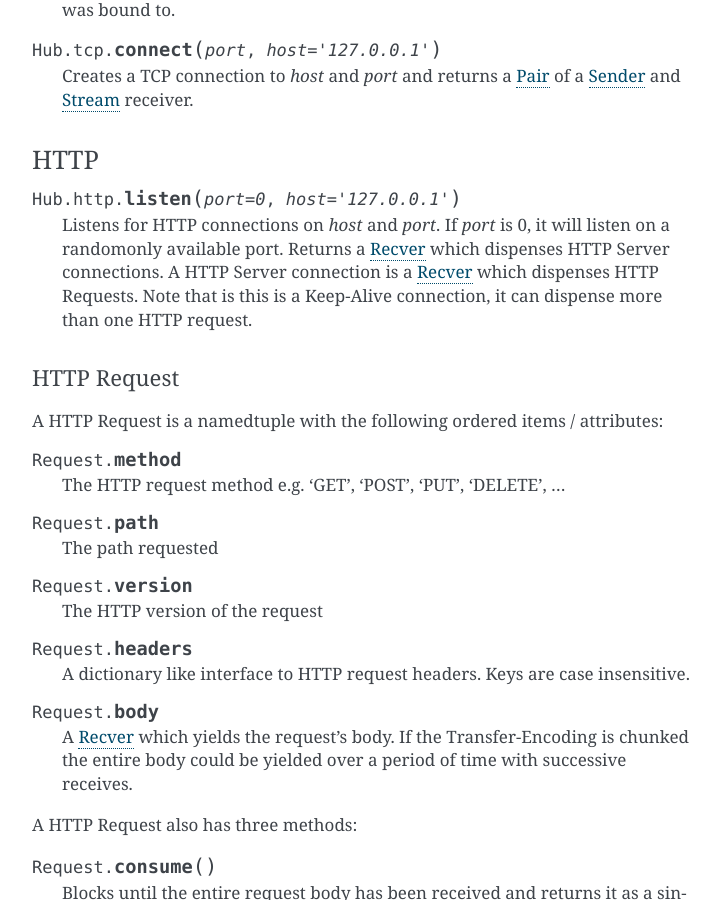
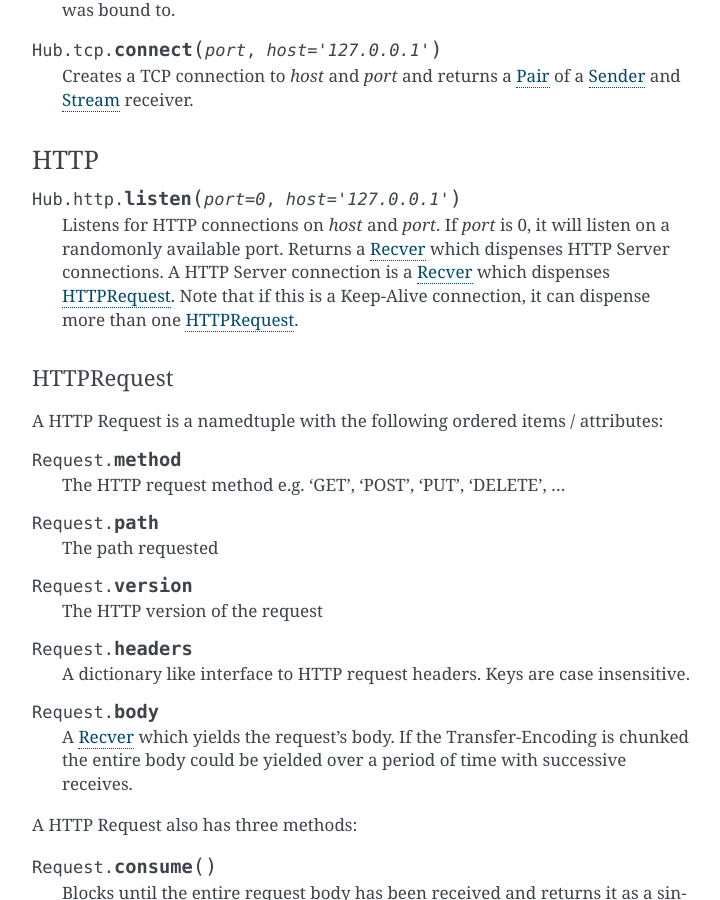
Before and after one commit to cablehead/vanilla, a Sphinx documentation site: the page built from docs/api.rst, in a window 1280 px wide and 900 px high, scrolled down 1995 px. Shown: the whole window, without its empty margins (388-1108 px from the left). Built offline with Sphinx 7.4.7, drawn with Linux system fonts in a browser that asks for light colours; some of the changed text lies outside the part shown.

Commit message:
begin documenting HTTP client

```diff
--- a/docs/api.rst
+++ b/docs/api.rst
@@ -77,11 +77,11 @@
     Listens for HTTP connections on *host* and *port*. If *port* is 0, it will
     listen on a randomonly available port. Returns a `Recver`_ which dispenses
     HTTP Server connections. A HTTP Server connection is a `Recver`_ which
-    dispenses HTTP Requests. Note that is this is a Keep-Alive connection, it
-    can dispense more than one HTTP request.
+    dispenses `HTTPRequest`_. Note that if this is a Keep-Alive connection, it
+    can dispense more than one `HTTPRequest`_.
 
-HTTP Request
-~~~~~~~~~~~~
+HTTPRequest
+~~~~~~~~~~~
 
 A HTTP Request is a namedtuple with the following ordered items / attributes:
 
@@ -158,6 +158,20 @@
             # finally, close the body to indicate the response has finished
             sender.close()
 
+.. py:method:: Hub.http.connect(port, host='127.0.0.1')
+
+   Establishes a `HTTPClient`_ connection to *host* and *port* and requests a
+   HTTP client connection. Note that if supported, this connection will be a
+   Keep-Alive and multiple requests can be made over the same connection.
+
+HTTPClient
+~~~~~~~~~~
+
+.. autoclass:: vanilla.http.HTTPClient()
+   :members: get, post, put, delete, websocket
+   :undoc-members:
+
+
 Message Passing Primitives
 ==========================
 
```
